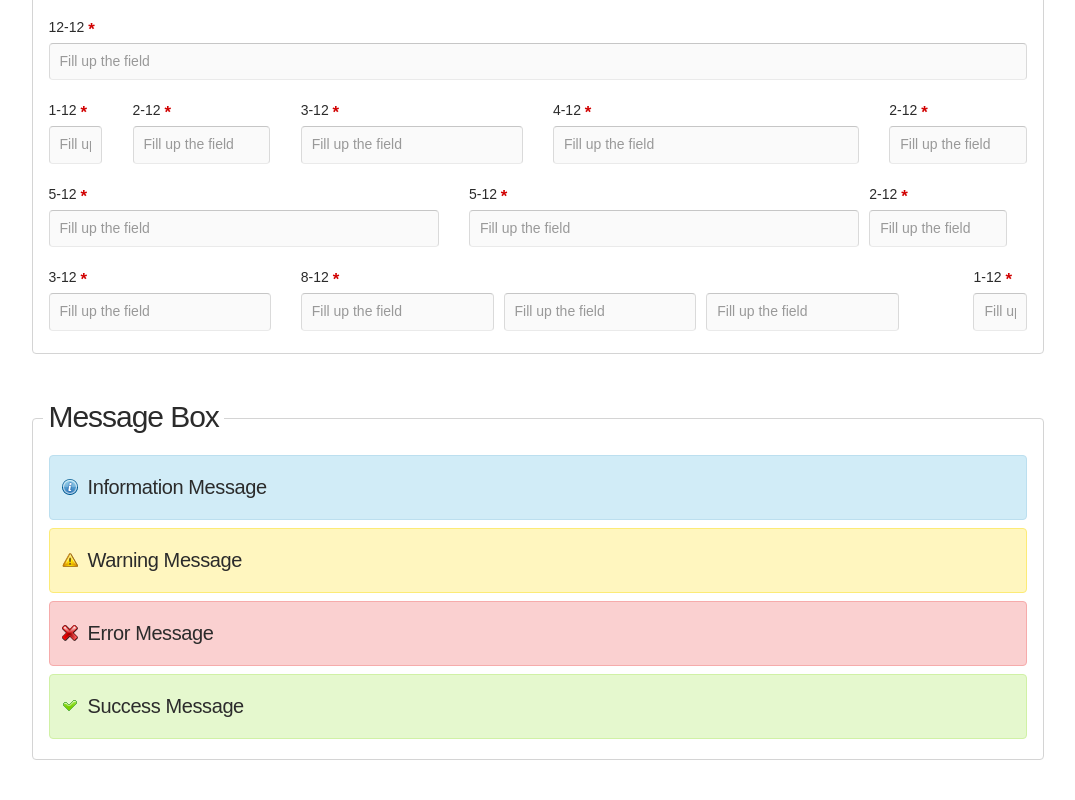
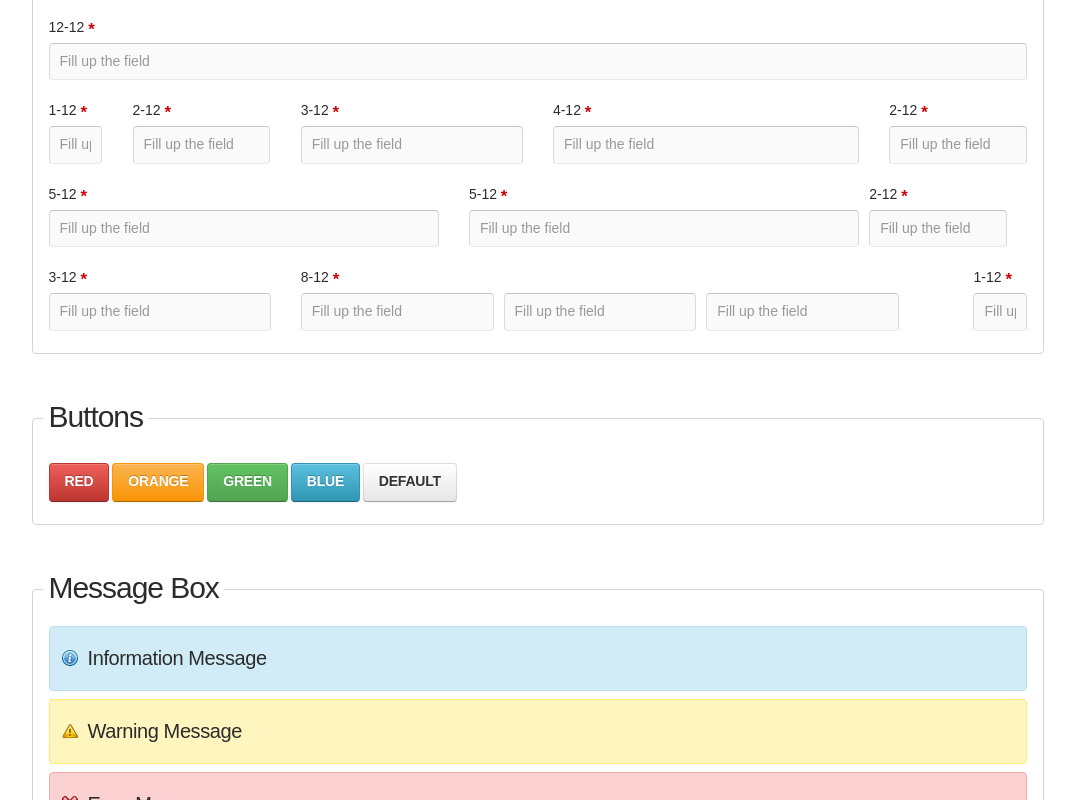
Before and after one commit to webgci/Optimus, a plain HTML site: page index.htm in a window 1280 px wide. Shown: the part 2000-2800 px from the top of the page, without its empty margins (102-1177 px from the left). Drawn offline with nearby package versions, Linux system fonts and the light colour scheme.

Commit message:
buttons styles added lika a twitter bootstrap

```diff
--- a/css/optimus-structure.css
+++ b/css/optimus-structure.css
@@ -150,7 +150,6 @@ Structure
   cursor: pointer;
   text-align: center;
   display:inline-block;
-  border:1px solid #D4D4D4;
 }
 
 /* lista de chk e rdo */
--- a/css/optimus-style.css
+++ b/css/optimus-style.css
@@ -126,20 +126,102 @@ form .optimus-txt:focus, .optimus input[type="text"]:focus, .optimus input[type=
   box-shadow: 0 0 3px 0 rgba(176,23,23,.4);
 }
 
-/* form buttons */
-.optimus-button, .optimus input[type="submit"], .optimus input[type="button"], .optimus input[type="reset"] {
+/* form buttons (thanks for Twitter Bootstrap) */
+/* btn orange */
+.optimus .optimus-btn-orange{
+	color: white;
+	text-shadow: 0 -1px 0 rgba(0, 0, 0, 0.25);
+	background-color: #FAA732;
+	background-image: -webkit-gradient(linear, 0 0, 0 100%, from(#FBB450), to(#F89406));
+	background-image: -webkit-linear-gradient(top, #FBB450, #F89406);
+	background-image: -o-linear-gradient(top, #FBB450, #F89406);
+	background-image: linear-gradient(to bottom, #FBB450, #F89406);
+	background-image: -moz-linear-gradient(top, #FBB450, #F89406);
+	background-repeat: repeat-x;
+	border-color: #F89406 #F89406 #AD6704;
+	filter: progid:dximagetransform.microsoft.gradient(startColorstr='#fffbb450', endColorstr='#fff89406', GradientType=0);
+	filter: progid:dximagetransform.microsoft.gradient(enabled=false);
+}
+	.optimus .optimus-btn-orange:hover, .optimus-btn-orange:active, .optimus-btn-orange.active, .optimus-btn-orange.disabled, .optimus-btn-orange[disabled]{
+		color: white;
+		background-color: #F89406;
+	}
+
+/* btn green */
+.optimus .optimus-btn-green{
+	color: white;
+	text-shadow: 0 -1px 0 rgba(0, 0, 0, 0.25);
+	background-color: #5BB75B;
+	background-image: -webkit-gradient(linear, 0 0, 0 100%, from(#62C462), to(#51A351));
+	background-image: -webkit-linear-gradient(top, #62C462, #51A351);
+	background-image: -o-linear-gradient(top, #62C462, #51A351);
+	background-image: linear-gradient(to bottom, #62C462, #51A351);
+	background-image: -moz-linear-gradient(top, #62C462, #51A351);
+	background-repeat: repeat-x;
+	border-color: #51A351 #51A351 #387038;
+	filter: progid:dximagetransform.microsoft.gradient(startColorstr='#ff62c462', endColorstr='#ff51a351', GradientType=0);
+	filter: progid:dximagetransform.microsoft.gradient(enabled=false);
+}
+	.optimus .optimus-btn-green:hover, .optimus-btn-green:active, .optimus-btn-green.active, .optimus-btn-green.disabled, .optimus-btn-green[disabled]{
+		color: white;
+		background-color: #51A351;
+	}
+
+/* btn red */
+.optimus .optimus-btn-red {
+	color: white;
+	text-shadow: 0 -1px 0 rgba(0, 0, 0, 0.25);
+	background-color: #DA4F49;
+	background-image: -webkit-gradient(linear, 0 0, 0 100%, from(#EE5F5B), to(#BD362F));
+	background-image: -webkit-linear-gradient(top, #EE5F5B, #BD362F);
+	background-image: -o-linear-gradient(top, #EE5F5B, #BD362F);
+	background-image: linear-gradient(to bottom, #EE5F5B, #BD362F);
+	background-image: -moz-linear-gradient(top, #EE5F5B, #BD362F);
+	background-repeat: repeat-x;
+	border-color: #BD362F #BD362F #802420;
+	filter: progid:dximagetransform.microsoft.gradient(startColorstr='#ffee5f5b', endColorstr='#ffbd362f', GradientType=0);
+	filter: progid:dximagetransform.microsoft.gradient(enabled=false);
+}
+	.optimus .optimus-btn-red:hover, .optimus-btn-red:active, .optimus-btn-red.active, .optimus-btn-red.disabled, .optimus-btn-red[disabled] {
+		color: white;
+		background-color: #BD362F;
+	}
+
+/* btn blue */
+.optimus .optimus-btn-blue{
+	color: white;
+	text-shadow: 0 -1px 0 rgba(0, 0, 0, 0.25);
+	background-color: #49AFCD;
+	background-image: -webkit-gradient(linear, 0 0, 0 100%, from(#5BC0DE), to(#2F96B4));
+	background-image: -webkit-linear-gradient(top, #5BC0DE, #2F96B4);
+	background-image: -o-linear-gradient(top, #5BC0DE, #2F96B4);
+	background-image: linear-gradient(to bottom, #5BC0DE, #2F96B4);
+	background-image: -moz-linear-gradient(top, #5BC0DE, #2F96B4);
+	background-repeat: repeat-x;
+	border-color: #2F96B4 #2F96B4 #1F6377;
+	filter: progid:dximagetransform.microsoft.gradient(startColorstr='#ff5bc0de', endColorstr='#ff2f96b4', GradientType=0);
+	filter: progid:dximagetransform.microsoft.gradient(enabled=false);
+}
+	.optimus .optimus-btn-blue:hover, .optimus-btn-blue:active, .optimus-btn-blue.active, .optimus-btn-blue.disabled, .optimus-btn-blue[disabled]{
+		color: white;
+		background-color: #2F96B4;
+	}
+
+/* btn default */
+.optimus-button {
+	display: inline-block;
+	margin-bottom: 0;
 	font-size:1.4em;
 	line-height:1.4em;
 	font-weight:bolder;
 	text-transform: uppercase;
 	letter-spacing: -.015em;
-	display: inline-block;
-	margin-bottom: 0;
 	color: #333;
 	text-align: center;
 	text-shadow: 0 1px 1px rgba(255, 255, 255, 0.75);
 	vertical-align: middle;
 	cursor: pointer;
+	/*background*/
 	background-color: whiteSmoke;
 	background-image: -webkit-gradient(linear, 0 0, 0 100%, from(white), to(#E6E6E6));
 	background-image: -webkit-linear-gradient(top, white, #E6E6E6);
@@ -147,19 +229,22 @@ form .optimus-txt:focus, .optimus input[type="text"]:focus, .optimus input[type=
 	background-image: linear-gradient(to bottom, white, #E6E6E6);
 	background-image: -moz-linear-gradient(top, white, #E6E6E6);
 	background-repeat: repeat-x;
+	/*border*/
 	border: 1px solid #BBB;
 	border-color: rgba(0, 0, 0, 0.1) rgba(0, 0, 0, 0.1) rgba(0, 0, 0, 0.25);
 	border-bottom-color: #A2A2A2;
+	/*border-radius*/
 	-webkit-border-radius: 4px;
 	-moz-border-radius: 4px;
 	border-radius: 4px;
 	filter: progid:dximagetransform.microsoft.gradient(startColorstr='#ffffffff', endColorstr='#ffe6e6e6', GradientType=0);
 	filter: progid:dximagetransform.microsoft.gradient(enabled=false);
+	/*box-shadow*/
 	-webkit-box-shadow: inset 0 1px 0 rgba(255, 255, 255, 0.2), 0 1px 2px rgba(0, 0, 0, 0.05);
 	-moz-box-shadow: inset 0 1px 0 rgba(255, 255, 255, 0.2), 0 1px 2px rgba(0, 0, 0, 0.05);
 	box-shadow: inset 0 1px 0 rgba(255, 255, 255, 0.2), 0 1px 2px rgba(0, 0, 0, 0.05);
 }
-.optimus-button:hover, .optimus input[type="submit"]:hover, .optimus input[type="button"]:hover, .optimus input[type="reset"]:hover {
+.optimus-button:hover {
 	color: #333;
 	text-decoration: none;
 	background-color: #E6E6E6;
@@ -168,4 +253,4 @@ form .optimus-txt:focus, .optimus input[type="text"]:focus, .optimus input[type=
 	-moz-transition: background-position 0.1s linear;
 	-o-transition: background-position 0.1s linear;
 	transition: background-position 0.1s linear;
-	}
+}
--- a/index.htm
+++ b/index.htm
@@ -30,7 +30,7 @@
                 <label>Field Label <em class="optimus-req">*</em></label>
                <input type="text" class="optimus-small" value="Fill up the field" />
                <input type="text" class="optimus-medium" value="Fill up the field" />
-               <input type="submit" title="send" value="send" />
+               <input class="optimus-button" type="submit" title="send" value="send" />
         </div>
         <div class="grid-12-12">
                 <label>Field Label <em class="optimus-req">*</em></label>
@@ -55,9 +55,8 @@
                       <option>Select</option>
                       <option>Select</option>
                   </select>
-                 <input type="submit" title="send" value="send" />
-                 <input type="submit" title="send" value="send" />
-                 <input type="submit" title="send" value="send" />
+                 <input type="submit" title="send" value="send" class="optimus-button optimus-btn-orange" />
+                 <input type="submit" title="send" value="send" class="optimus-button" />
           </div>
           <div class="grid-12-12">
                   <label>Field Label <em class="optimus-req">*</em></label>
@@ -83,7 +82,7 @@
           </div>
         </fieldset>
         <div class="grid-12-12">
-               <input class="right" type="submit" title="send" value="send" />
+               <input class="optimus-button right" type="submit" title="send" value="send" />
         </div>
     </fieldset>
 
@@ -326,8 +325,20 @@
 
     </fieldset>
 
+    <fieldset>
+      <legend>Buttons</legend>
+        <div class="grid-12-12">
+          <input class="optimus-button optimus-btn-red" type="submit" title="Red" value="Red" />
 
+          <input class="optimus-button optimus-btn-orange" type="submit" title="Orange" value="Orange" />
 
+          <input class="optimus-button optimus-btn-green" type="submit" title="Green" value="Green" />
+
+          <input class="optimus-button optimus-btn-blue" type="submit" title="Blue" value="Blue" />
+
+          <input class="optimus-button" type="submit" title="Default" value="Default" />
+        </div>
+    </fieldset>
 
     <fieldset>
     	<legend>Message Box</legend>
@@ -403,7 +414,7 @@
             <div class="grid-6-12 clear">
             </div>
             <div class="grid-6-12">
-                   <input class="right" type="submit" title="send" value="send" />
+                   <input class="optimus-button right" type="submit" title="send" value="send" />
             </div>
         </div>
     </fieldset>
@@ -416,7 +427,7 @@
         <div class="grid-4-12">
                 <label>Name or Email <em class="optimus-req">*</em></label>
                <input type="text" class="optimus-medium" value="Fill up the field" />
-               <input type="submit" title="add" value="add" />
+               <input class="optimus-button optimus-btn-green" type="submit" title="add" value="add" />
         </div>
     </fieldset>
 
@@ -429,7 +440,7 @@
                <input type="text" value="search" />
         </div>
         <div class="grid-2-12 alpha">
-               <input type="submit" title="search" value="search" />
+               <input class="optimus-button optimus-btn-green" type="submit" title="search" value="search" />
         </div>
     </fieldset>
 
@@ -468,7 +479,7 @@
             </ul>
         </div>
         <div class="grid-6-12">
-               <input class="right" type="submit" title="Create" value="Create" />
+               <input class="optimus-button optimus-btn-green right" type="submit" title="Create" value="Create" />
         </div>
     </fieldset>
 
@@ -502,7 +513,7 @@
                <textarea name="" id="" cols="30" rows="10"></textarea>
         </div>
         <div class="grid-12-12">
-               <input class="right" type="submit" title="Send" value="Send" />
+               <input class="optimus-button optimus-btn-green right" type="submit" title="Send" value="Send" />
         </div>
     </fieldset>
 	</form>
```
